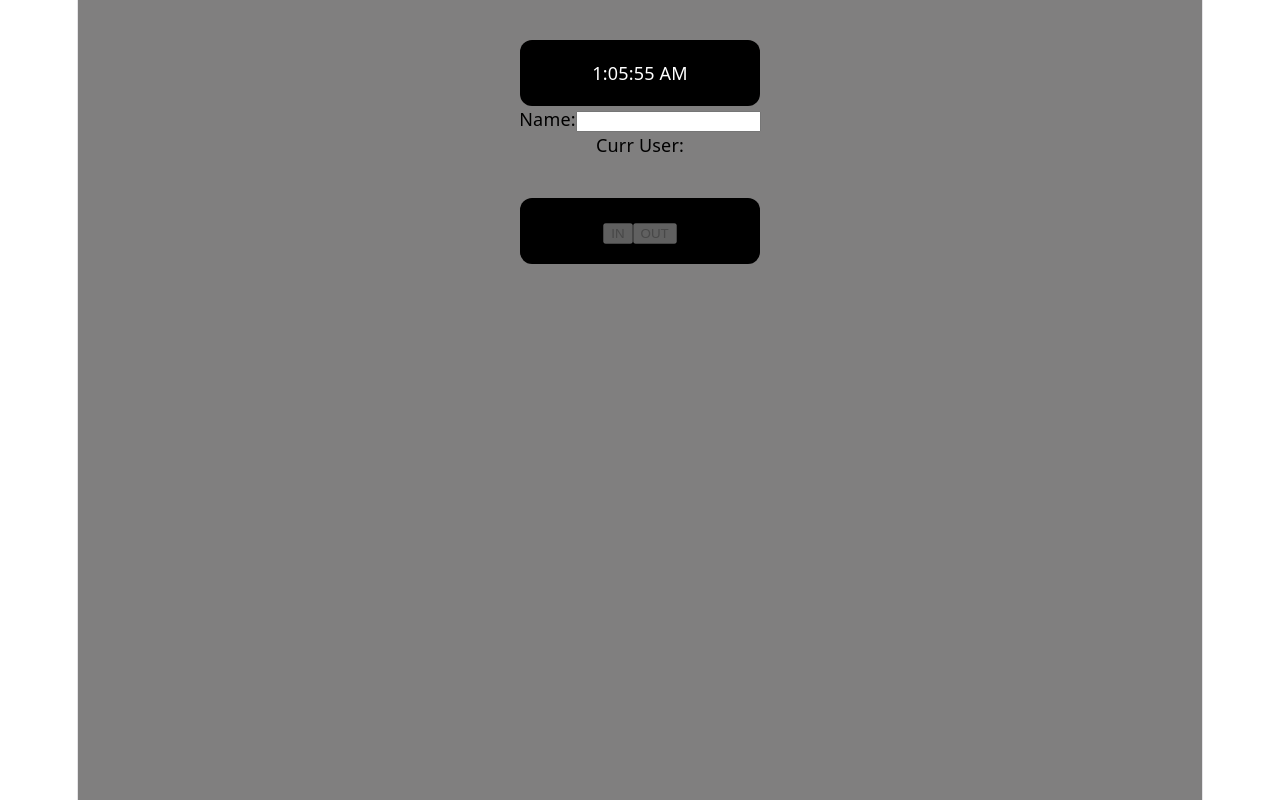
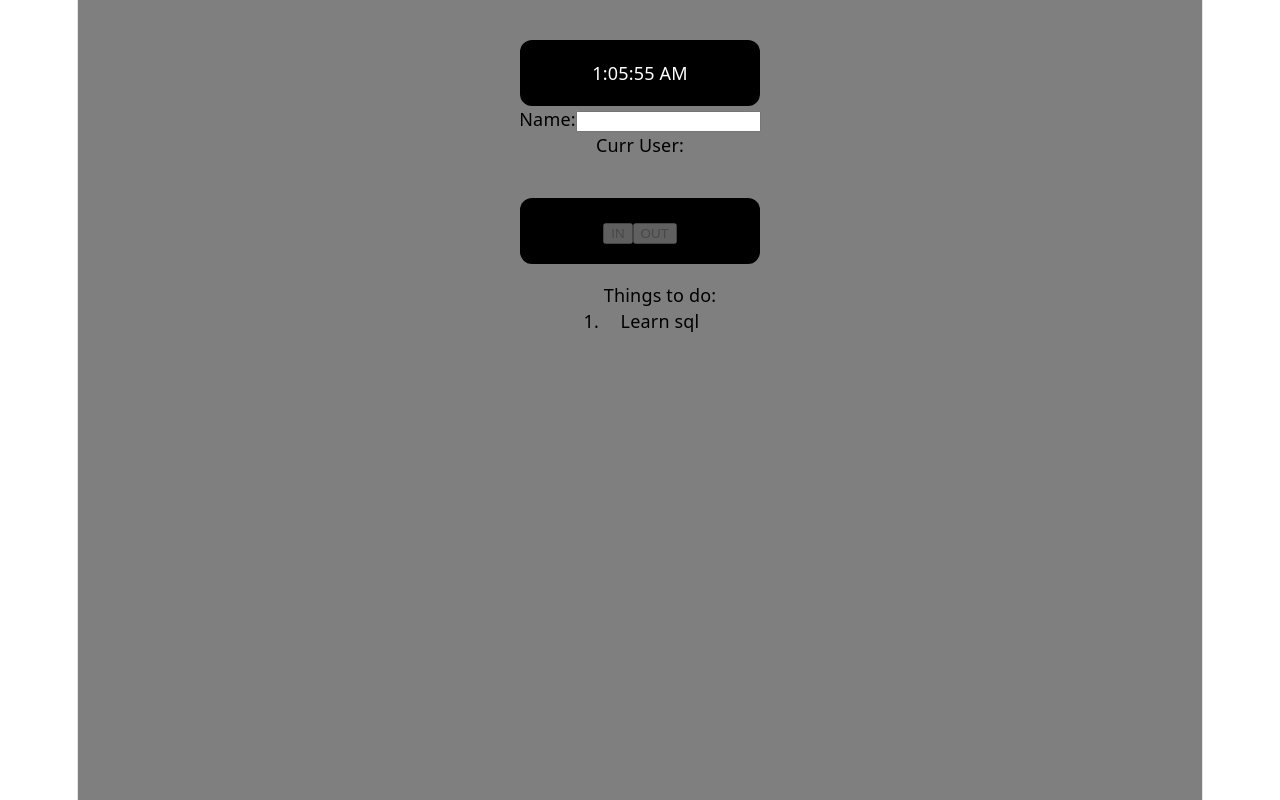
Before and after one commit to jackm149/react-personal, a React (Vite) app: page / in a window 1280 px wide. Built offline with nearby package versions, Linux system fonts and the light colour scheme.

Commit message:
added todo list

```diff
--- a/src/App.tsx
+++ b/src/App.tsx
@@ -6,7 +6,7 @@ import { Button, Form } from "react-bootstrap";
 export default function App(): React.JSX.Element {
     const [user, setUser] = useState<string>("");
 
-    // Track last action for each user
+    //track last action for each user
     const [userStates, setUserStates] = useState<
         Record<string, "IN" | "OUT" | "">
     >({});
@@ -66,6 +66,12 @@ export default function App(): React.JSX.Element {
                     OUT
                 </Button>
             </div>
+            <div>
+                <ol>
+                    Things to do:
+                    <li>Learn sql</li>
+                </ol>
+            </div>
         </div>
     );
 }
```
